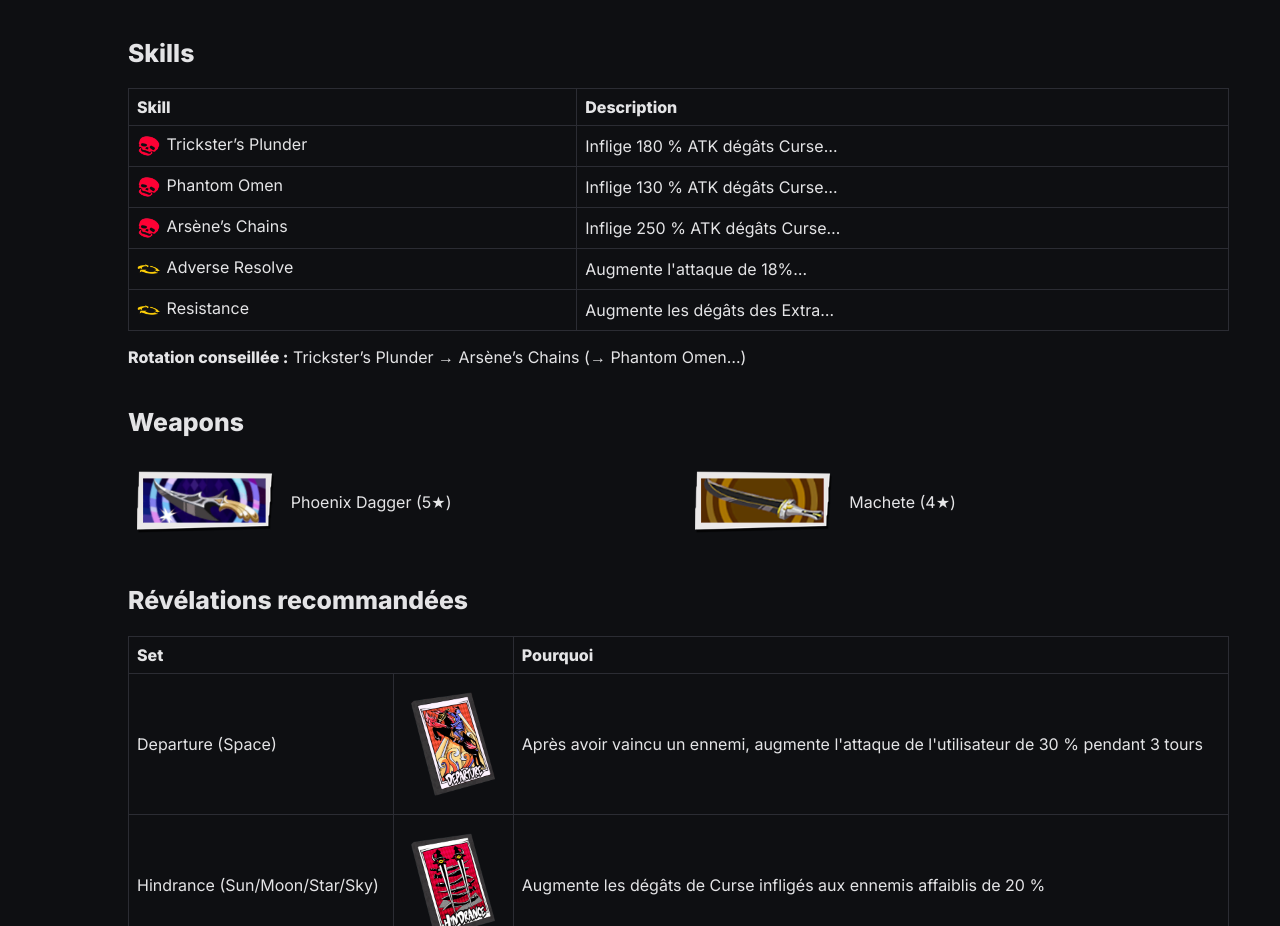
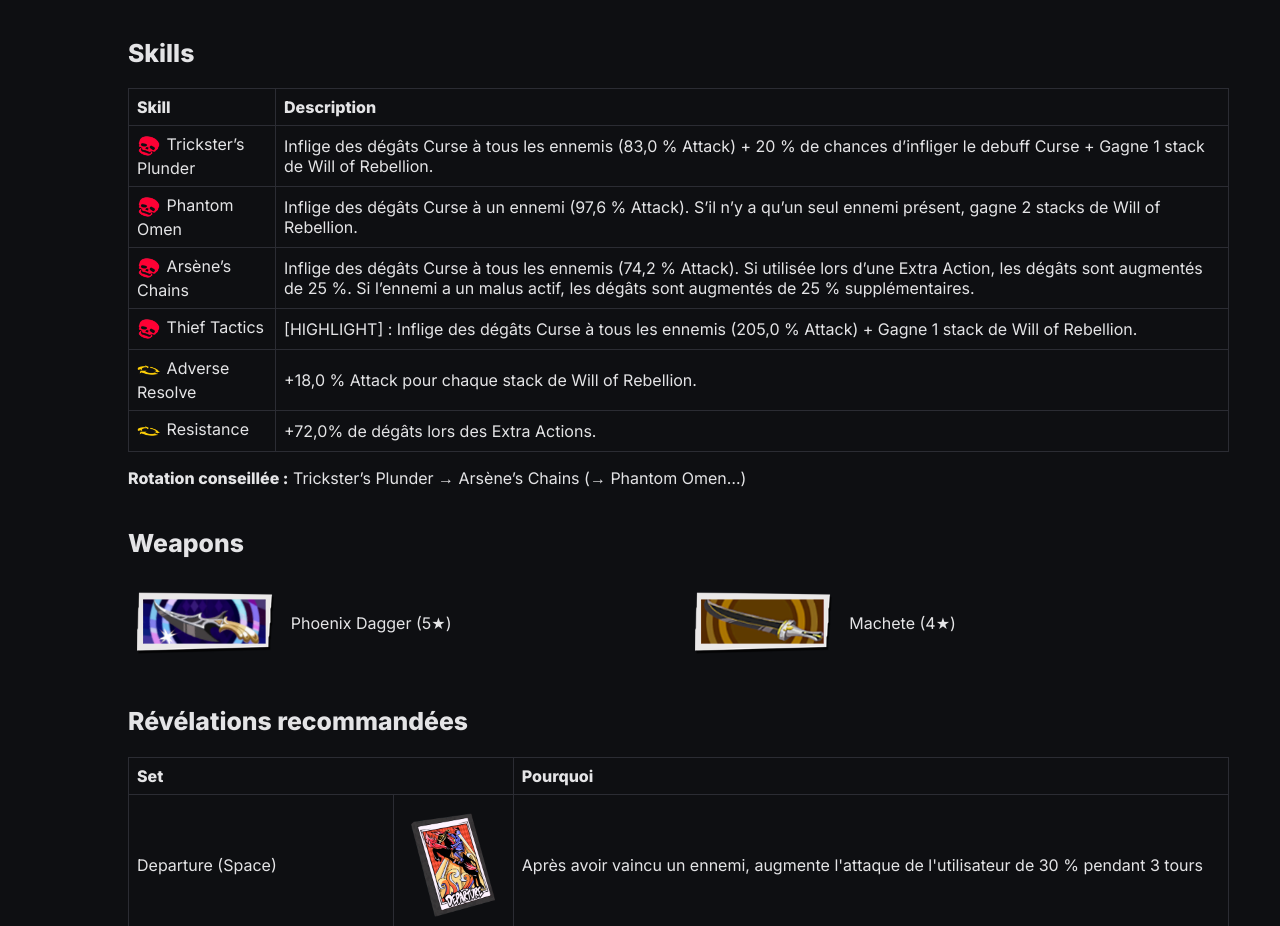
Before and after one commit to Purimidiaru/puridwen, a SvelteKit app: page /guides/joker in a window 1280 px wide. Shown: the part 886-1812 px from the top of the page. Built offline with nearby package versions, Linux system fonts and the light colour scheme.

Commit message:
fix: changed joker skills description

```diff
--- a/src/routes/guides/joker/+page.svelte
+++ b/src/routes/guides/joker/+page.svelte
@@ -31,11 +31,12 @@
     'Risque de power-creep sur le long terme (peut-être avec Berry)'
   ];
   const skills = d.skills ?? [
-    { id: 1, name: 'Trickster’s Plunder', type: 'Curse', description: 'Inflige 180 % ATK dégâts Curse…' },
-    { id: 2, name: 'Phantom Omen',       type: 'Curse', description: 'Inflige 130 % ATK dégâts Curse…' },
-    { id: 3, name: 'Arsène’s Chains',    type: 'Curse', description: 'Inflige 250 % ATK dégâts Curse…' },
-    { id: 4, name: 'Adverse Resolve',    type: 'Passive', description: "Augmente l'attaque de 18%…" },
-    { id: 5, name: 'Resistance',         type: 'Passive', description: "Augmente les dégâts des Extra…" }
+    { id: 1, name: 'Trickster’s Plunder', type: 'Curse', description: 'Inflige des dégâts Curse à tous les ennemis (83,0 % Attack) + 20 % de chances d’infliger le debuff Curse + Gagne 1 stack de Will of Rebellion.' },
+    { id: 2, name: 'Phantom Omen',       type: 'Curse', description: 'Inflige des dégâts Curse à un ennemi (97,6 % Attack). S’il n’y a qu’un seul ennemi présent, gagne 2 stacks de Will of Rebellion.' },
+    { id: 3, name: 'Arsène’s Chains',    type: 'Curse', description: 'Inflige des dégâts Curse à tous les ennemis (74,2 % Attack). Si utilisée lors d’une Extra Action, les dégâts sont augmentés de 25 %. Si l’ennemi a un malus actif, les dégâts sont augmentés de 25 % supplémentaires.' },
+    { id: 3, name: 'Thief Tactics',    type: 'Curse', description: '[HIGHLIGHT] : Inflige des dégâts Curse à tous les ennemis (205,0 % Attack) + Gagne 1 stack de Will of Rebellion.' },
+    { id: 5, name: 'Adverse Resolve',    type: 'Passive', description: "+18,0 % Attack pour chaque stack de Will of Rebellion." },
+    { id: 6, name: 'Resistance',         type: 'Passive', description: "+72,0% de dégâts lors des Extra Actions." }
   ];
   const rotation     = 'Trickster’s Plunder → Arsène’s Chains (→ Phantom Omen…)';
   const bestSubstats = d.bestSubstats ?? ['Crit Rate','ATK %','Crit Damage','Speed'];
```
